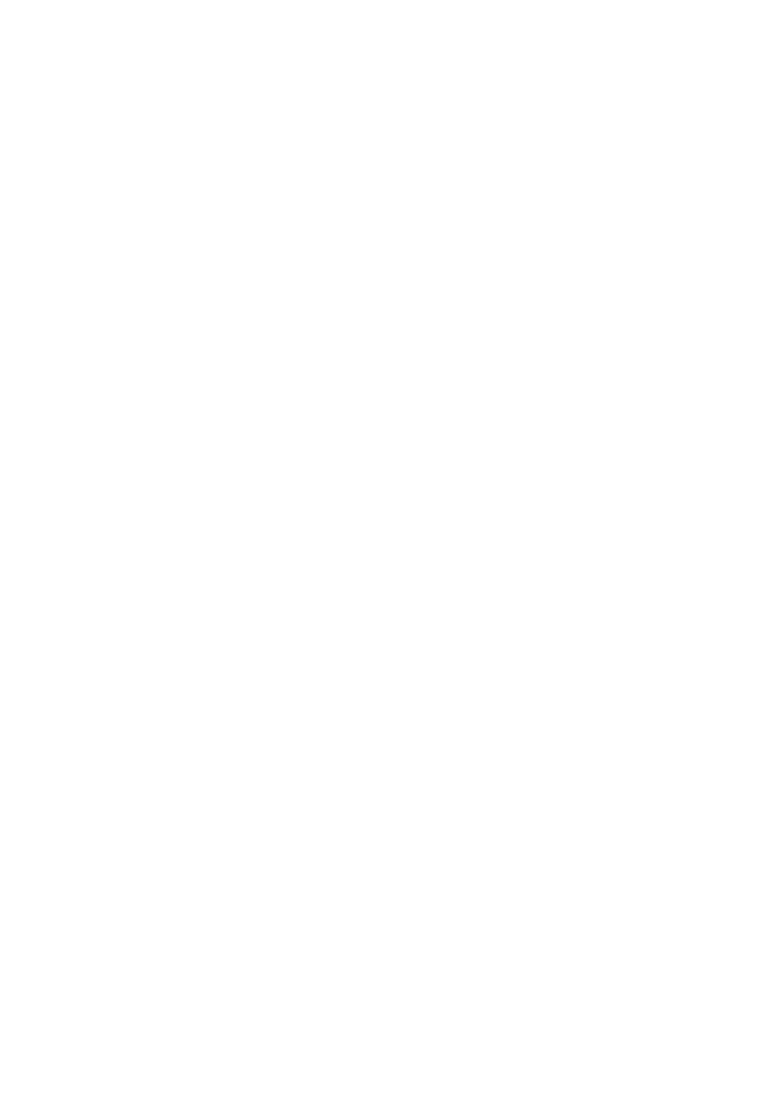
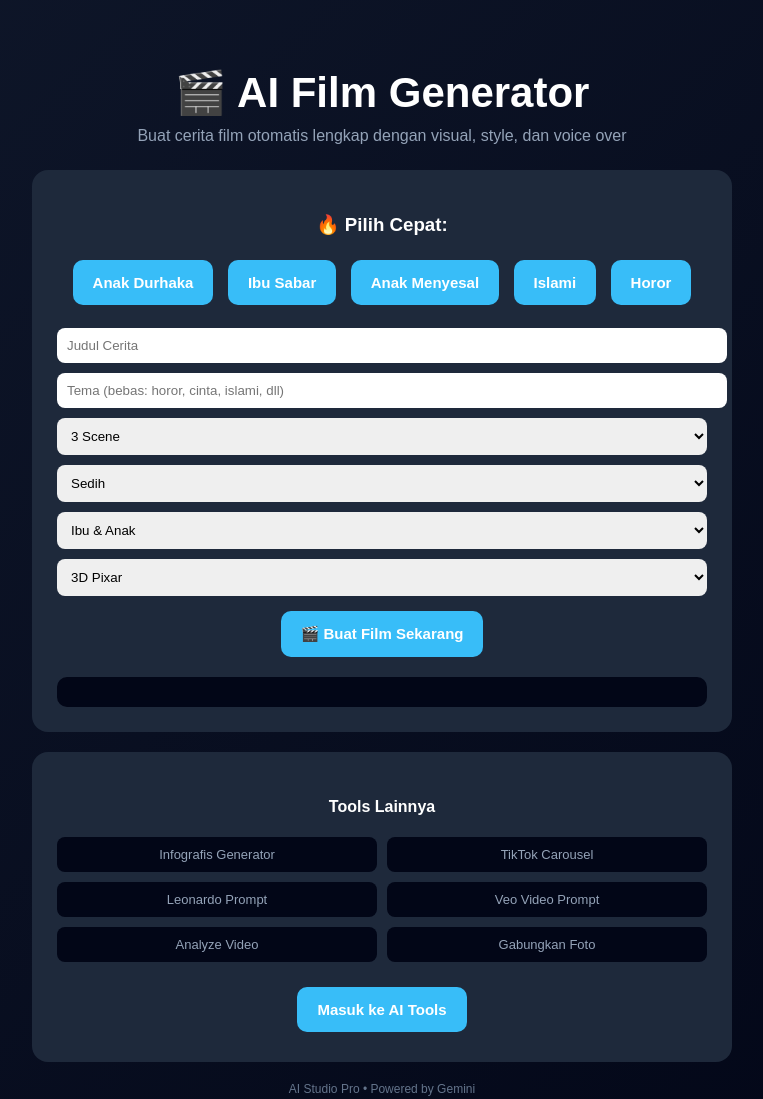
Before and after one commit to maryamattimory-collab/ai-tools, a website: page index.html in a window 1280 px wide. Shown: the whole page, without its empty margins (258-1021 px from the left). Before the commit the page ends 800 px from the top, so only its background shows below. Drawn offline with Linux system fonts and the light colour scheme.

Commit message:
Update index.html

```diff
--- a/index.html
+++ b/index.html
@@ -1,3 +1,192 @@
+<!DOCTYPE html>
+<html lang="id">
+<head>
+<meta charset="UTF-8">
+<meta name="viewport" content="width=device-width, initial-scale=1.0">
+<title>AI Studio Pro</title>
+
+<style>
+
+body{
+margin:0;
+font-family:Arial, sans-serif;
+background:linear-gradient(135deg,#0f172a,#020617);
+color:white;
+display:flex;
+align-items:center;
+justify-content:center;
+min-height:100vh;
+}
+
+.container{
+text-align:center;
+max-width:700px;
+padding:40px;
+}
+
+h1{
+font-size:42px;
+margin-bottom:10px;
+}
+
+.sub{
+color:#94a3b8;
+margin-bottom:25px;
+}
+
+.card{
+background:#1e293b;
+padding:25px;
+border-radius:16px;
+margin-bottom:20px;
+}
+
+.features{
+display:grid;
+grid-template-columns:1fr 1fr;
+gap:10px;
+margin-bottom:20px;
+}
+
+.feature{
+background:#020617;
+padding:10px;
+border-radius:8px;
+font-size:13px;
+color:#94a3b8;
+}
+
+input, select{
+width:100%;
+padding:10px;
+margin-bottom:10px;
+border-radius:8px;
+border:none;
+outline:none;
+}
+
+button{
+background:#38bdf8;
+border:none;
+padding:14px 20px;
+font-size:15px;
+border-radius:10px;
+cursor:pointer;
+color:white;
+font-weight:bold;
+margin:5px;
+}
+
+button:hover{
+background:#0ea5e9;
+}
+
+.output{
+background:#020617;
+padding:15px;
+border-radius:10px;
+margin-top:15px;
+text-align:left;
+white-space:pre-line;
+font-size:14px;
+}
+
+.footer{
+margin-top:15px;
+color:#64748b;
+font-size:12px;
+}
+
+</style>
+
+</head>
+
+<body>
+
+<div class="container">
+
+<h1>🎬 AI Film Generator</h1>
+
+<div class="sub">
+Buat cerita film otomatis lengkap dengan visual, style, dan voice over
+</div>
+
+<div class="card">
+
+<h3>🔥 Pilih Cepat:</h3>
+
+<button onclick="preset('Anak Durhaka','Sedih')">Anak Durhaka</button>
+<button onclick="preset('Ibu Sabar','Haru')">Ibu Sabar</button>
+<button onclick="preset('Anak Menyesal','Sedih')">Anak Menyesal</button>
+<button onclick="preset('Cerita Islami','Religius')">Islami</button>
+<button onclick="preset('Cerita Horor','Tegang')">Horor</button>
+
+<br><br>
+
+<input type="text" id="judul" placeholder="Judul Cerita">
+<input type="text" id="tema" placeholder="Tema (bebas: horor, cinta, islami, dll)">
+
+<select id="scene">
+<option value="3">3 Scene</option>
+<option value="5">5 Scene</option>
+<option value="7">7 Scene</option>
+<option value="10">10 Scene</option>
+</select>
+
+<select id="emosi">
+<option>Sedih</option>
+<option>Haru</option>
+<option>Bahagia</option>
+<option>Religius</option>
+<option>Tegang</option>
+</select>
+
+<select id="karakter">
+<option>Ibu & Anak</option>
+<option>Anak</option>
+<option>Remaja</option>
+<option>Hewan</option>
+</select>
+
+<select id="style">
+<option>3D Pixar</option>
+<option>Anime</option>
+<option>Realistis Cinematic</option>
+<option>Kartun Anak</option>
+<option>Studio Ghibli</option>
+</select>
+
+<button onclick="generate()">🎬 Buat Film Sekarang</button>
+
+<div id="output" class="output"></div>
+
+</div>
+
+<div class="card">
+
+<h4>Tools Lainnya</h4>
+
+<div class="features">
+<div class="feature">Infografis Generator</div>
+<div class="feature">TikTok Carousel</div>
+<div class="feature">Leonardo Prompt</div>
+<div class="feature">Veo Video Prompt</div>
+<div class="feature">Analyze Video</div>
+<div class="feature">Gabungkan Foto</div>
+</div>
+
+<a href="/chat.html">
+<button>Masuk ke AI Tools</button>
+</a>
+
+</div>
+
+<div class="footer">
+AI Studio Pro • Powered by Gemini
+</div>
+
+</div>
+
 <script>
 
 function preset(judul, emosi){
@@ -8,15 +197,13 @@ document.getElementById('emosi').value = emosi;
 
 function generate(){
 
-const judul = document.getElementById('judul').value;
-const tema = document.getElementById('tema').value;
-let sceneText = document.getElementById('scene').value;
-let totalScene = parseInt(sceneText);
+const judul = document.getElementById('judul').value || "Tanpa Judul";
+const tema = document.getElementById('tema').value || "Tema Umum";
+const totalScene = parseInt(document.getElementById('scene').value) || 3;
 const emosi = document.getElementById('emosi').value;
 const karakter = document.getElementById('karakter').value;
 const style = document.getElementById('style').value;
 
-// 🔥 Struktur alur biar cinematic
 let alur = [
 "Perkenalan karakter",
 "Kehidupan awal yang tenang",
@@ -38,10 +225,11 @@ let posisi = alur[i-1] || "Kelanjutan cerita";
 
 hasil += `SCENE ${i}\n`;
 hasil += `Deskripsi: ${posisi}\n`;
-hasil += `Visual: ${karakter} dalam cerita ${tema}, gaya ${style}, cinematic lighting, emotional scene\n`;
+hasil += `Visual: ${karakter} dalam cerita ${tema}, gaya ${style}, cinematic lighting\n`;
 hasil += `Prompt T2I: ${karakter}, ${tema}, ${style}, highly detailed, cinematic, dramatic lighting\n`;
 hasil += `Prompt I2V: cinematic video, ${emosi}, smooth camera movement, emotional storytelling\n`;
-hasil += `Voice Over: Narasi ${emosi} pada bagian ${posisi}\n\n`;
+hasil += `Voice Over: Narasi ${emosi} pada bagian ${posisi}\n`;
+hasil += `------------------------\n\n`;
 
 }
 
@@ -50,3 +238,6 @@ document.getElementById("output").innerText = hasil;
 }
 
 </script>
+
+</body>
+</html>
```
